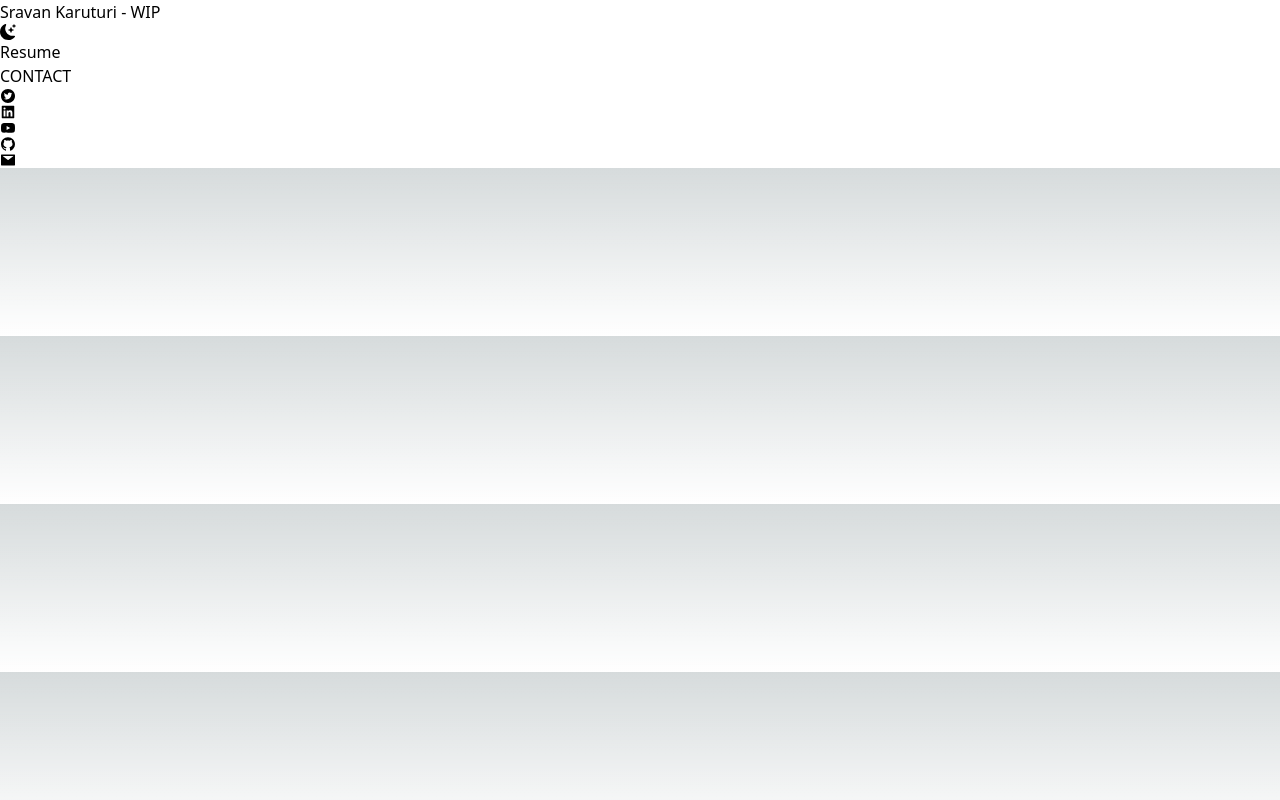
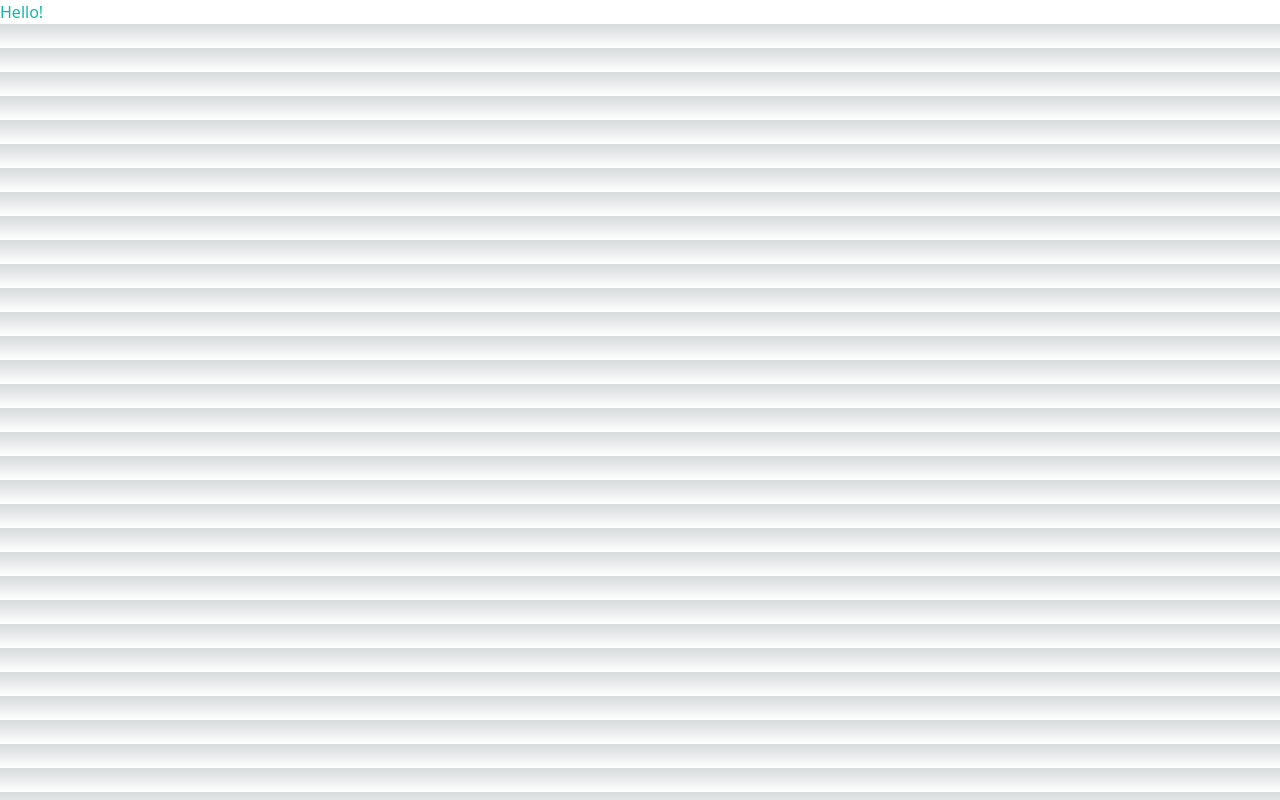
Before and after one commit to sravankaruturi/react-portfolio, a Next.js app: page / in a window 1280 px wide. Built offline with nearby package versions, Linux system fonts and the light colour scheme.

Commit message:
Removed everything

```diff
--- a/pages/index.js
+++ b/pages/index.js
@@ -1,9 +1,9 @@
 import Head from 'next/head';
 
-import Navbar from '@/Components/Navbar';
+// import Navbar from '@/Components/Navbar';
 // import Intro from '@/Components/Intro'
 // import HomescreenPortfolio from '@/Components/HomescreenPortfolio';
-import Footer from '@/Components/Footer'
+// import Footer from '@/Components/Footer'
 
 export default function Home() {
   return (
@@ -16,10 +16,14 @@ export default function Home() {
       </Head>
       <main className='bg-white px-0'>
 
-        <Navbar />
+        {/* <Navbar /> */}
         {/* <Intro /> */}
         {/* <HomescreenPortfolio /> */}
-        <Footer />
+        {/* <Footer /> */}
+
+        <h1 className='text-teal-500'>
+          Hello!
+        </h1>
 
       </main>
     </>
```
